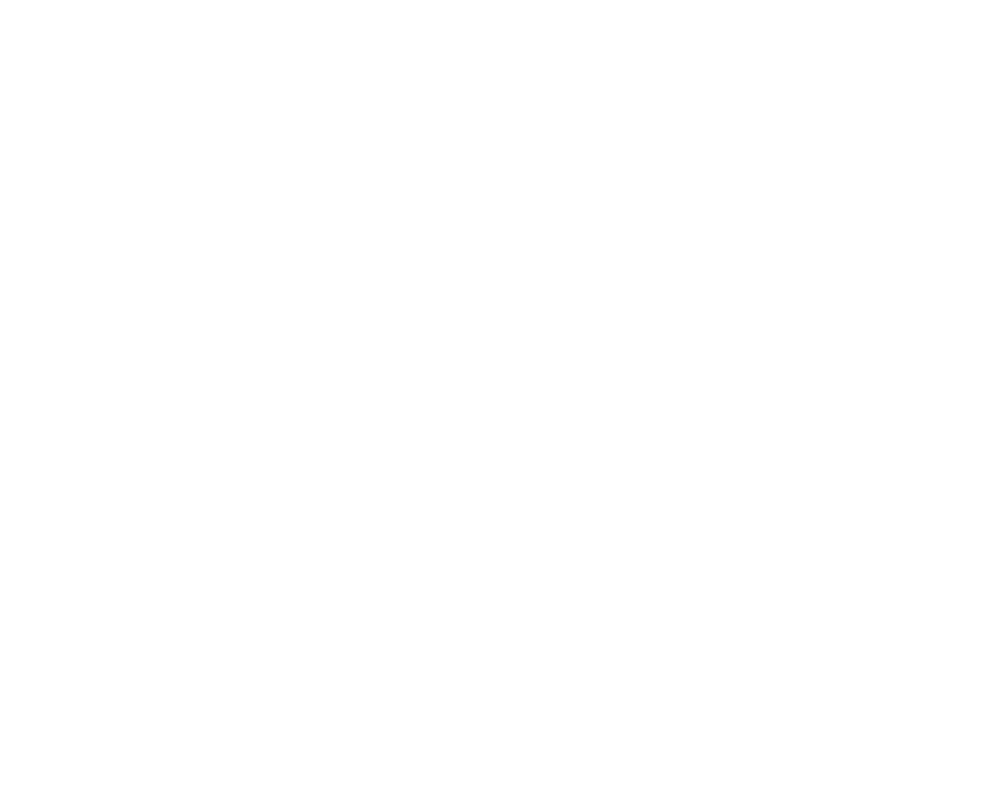
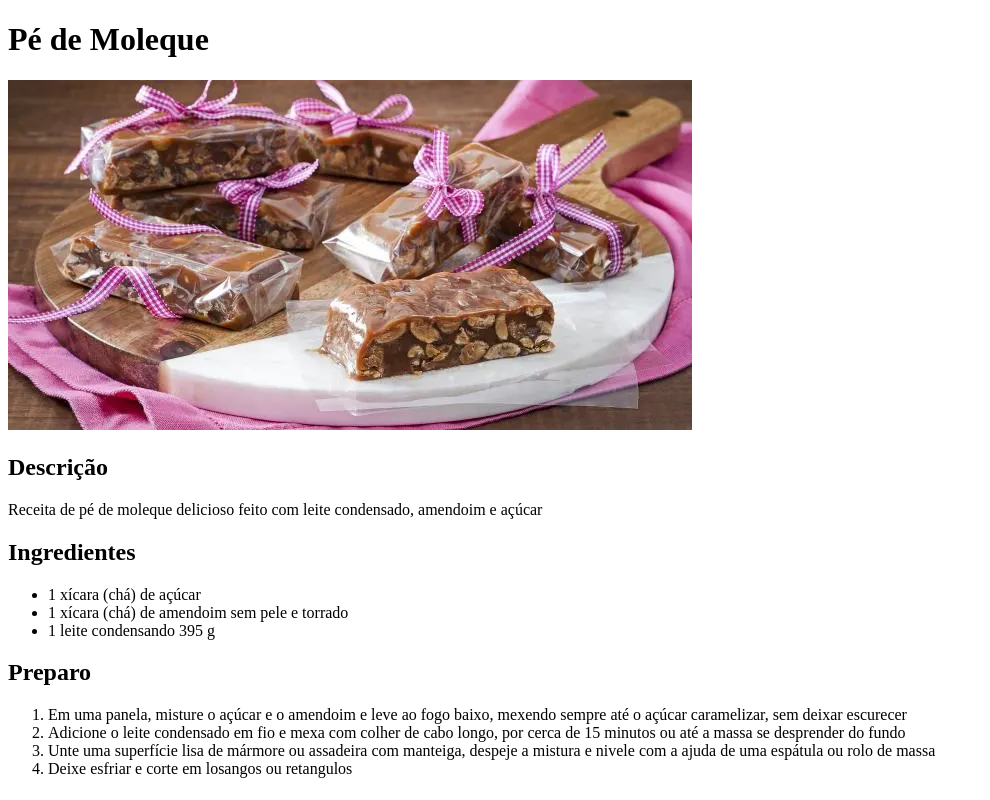
Before and after one commit to luisdevvi/odin-recipes, a plain HTML site: page pages/pe-de-moleque.html in a window 1280 px wide. Shown: the whole page, without its empty margins (0-990 px from the left). Drawn offline with Linux system fonts and the light colour scheme.

Commit message:
Feat: Finaliza a página da receita pé de moleque

```diff
--- a/pages/pe-de-moleque.html
+++ b/pages/pe-de-moleque.html
@@ -8,7 +8,29 @@
 </head>
 
 <body>
+    <h1>Pé de Moleque</h1>
+    <img src="../images/pe-de-moleque.webp" alt="imagem de pé de moleque cortado em retangulos">
 
+    <h2>Descrição</h2>
+    <p>Receita de pé de moleque delicioso feito com leite condensado, amendoim e açúcar</p>
+
+    <h2>Ingredientes</h2>
+    <ul>
+        <li>1 xícara (chá) de açúcar</li>
+        <li>1 xícara (chá) de amendoim sem pele e torrado</li>
+        <li>1 leite condensando 395 g</li>
+    </ul>
+
+    <h2>Preparo</h2>
+    <ol>
+        <li>Em uma panela, misture o açúcar e o amendoim e leve ao fogo baixo, mexendo sempre até o açúcar caramelizar,
+            sem deixar escurecer</li>
+        <li>Adicione o leite condensado em fio e mexa com colher de cabo longo, por cerca de 15 minutos ou até a massa
+            se desprender do fundo</li>
+        <li>Unte uma superfície lisa de mármore ou assadeira com manteiga, despeje a mistura e nivele com a ajuda de uma
+            espátula ou rolo de massa</li>
+        <li>Deixe esfriar e corte em losangos ou retangulos</li>
+    </ol>
 </body>
 
 </html>
```
